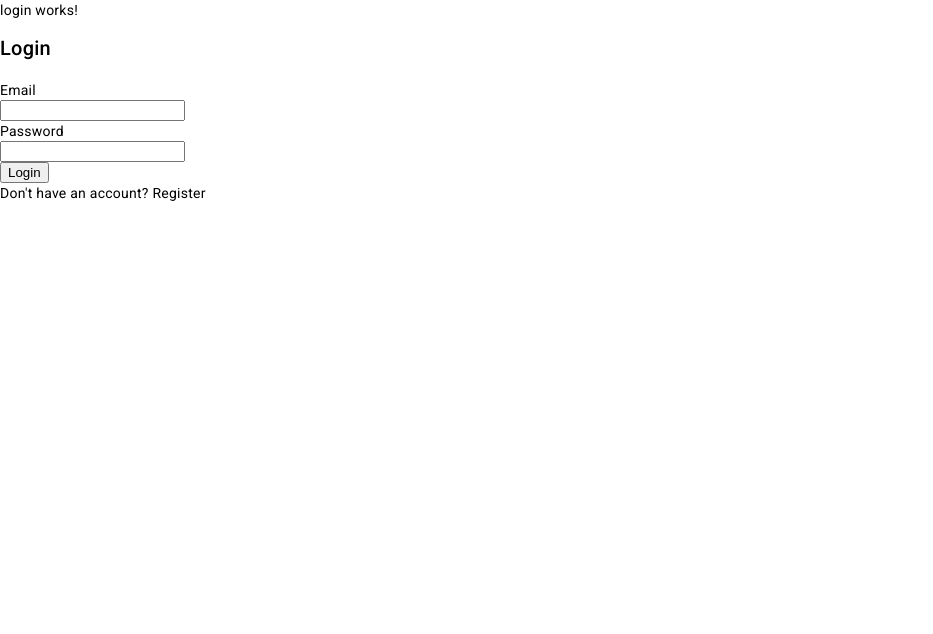
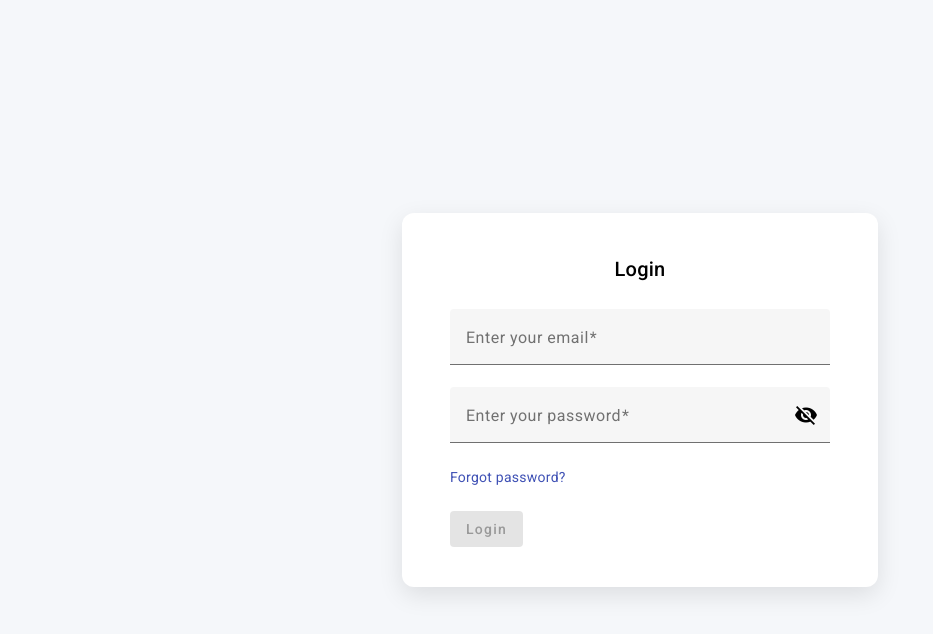
Before and after one commit to manaloerico/metrics-dashboard, an Angular app: page /login in a window 1280 px wide. Shown: the top 634 px of the page, without its empty margins (0-933 px from the left). Built offline with nearby package versions, Linux system fonts and the light colour scheme.

Commit message:
update email login ui

```diff
--- a/src/app/pages/login/login.component.html
+++ b/src/app/pages/login/login.component.html
@@ -1,23 +1,45 @@
-<p>
-  login works!
-</p>
+@let emailCtrl = loginForm.get('email');
+@let passwordCtrl = loginForm.get('password');
 
-<div class="max-w-md mx-auto mt-20 p-6">
-  <h2>Login</h2>
-  <form [formGroup]="loginForm" (ngSubmit)="login()">
-    <div appearance="outline" class="w-full">
-      <div>Email</div>
-      <input matInput formControlName="email" name="email" required />
-    </div>
+<div class="login__wrapper">
+  <div class="login__card">
+    <h2>Login</h2>
 
-    <div appearance="outline" class="w-full">
-      <div>Password</div>
-      <input matInput type="password" formControlName="password" name="password" required />
-    </div>
+    <form [formGroup]="loginForm" (ngSubmit)="login()">
 
-    <button mat-raised-button color="primary" class="w-full mt-4">Login</button>
-  </form>
-  <p class="mt-4 text-sm">
-    Don't have an account? <a routerLink="/register">Register</a>
-  </p>
+      <!-- Email Field -->
+      <mat-form-field class="login__form-field">
+        <mat-label>Enter your email</mat-label>
+        <input matInput type="email" formControlName="email" required />
+        @if (emailCtrl!.invalid && emailCtrl!.touched) {
+        <mat-error>Invalid email</mat-error>
+        }
+      </mat-form-field>
+      <!-- Password Field -->
+      <mat-form-field class="login__form-field">
+        <mat-label>Enter your password</mat-label>
+        <input matInput [type]="hidePassword() ? 'password' : 'text'" formControlName="password" required />
+        <button matIconButton matSuffix (click)="togglePasswordVisibility($event)" [attr.aria-label]="'Hide password'"
+          [attr.aria-pressed]="hidePassword()">
+          <mat-icon>{{hidePassword() ? 'visibility_off' : 'visibility'}}</mat-icon>
+        </button>
+        @if (passwordCtrl!.invalid && passwordCtrl!.touched) {
+        <mat-error>Password required</mat-error>
+        }
+      </mat-form-field>
+
+
+      <div class="login__options">
+        <a href="#">Forgot password?</a>
+      </div>
+      <div class="login__button-container">
+        <button type="submit" mat-raised-button color="primary" class="w-full mt-4" [disabled]="loginForm.invalid">
+          Login
+        </button>
+      </div>
+      @if (loginForm.errors?.['invalidLogin']) {
+      <div class="login__error-message">Invalid email or password</div>
+      }
+    </form>
+  </div>
 </div>
--- a/src/app/pages/login/login.component.scss
+++ b/src/app/pages/login/login.component.scss
@@ -0,0 +1,53 @@
+.login {
+    &__wrapper {
+        width: 100%;
+        height: 100vh;
+        display: flex;
+        justify-content: center;
+        align-items: center;
+        background: #f5f7fa;
+    }
+
+    &__card {
+        background: white;
+        padding: 2.5rem 3rem;
+        border-radius: 12px;
+        box-shadow: 0 8px 24px rgba(0, 0, 0, 0.1);
+        width: 380px;
+    }
+
+    &__form-field {
+        width: 100%;
+    }
+
+    &__error-message {
+        color: #f44336;
+        margin-top: 1rem;
+        text-align: center;
+    }
+
+
+    &__options {
+        display: flex;
+        justify-content: flex-start;
+        margin-top: 0.1rem;
+
+        a {
+            text-decoration: none;
+            color: #3f51b5;
+
+            &:hover {
+                text-decoration: underline;
+            }
+        }
+    }
+
+    &__button-container {
+        margin-top: 1.5rem;
+    }
+}
+
+h2 {
+    text-align: center;
+    margin-bottom: 1.5rem;
+}
--- a/src/app/pages/login/login.component.ts
+++ b/src/app/pages/login/login.component.ts
@@ -1,17 +1,30 @@
 import { CommonModule } from '@angular/common';
-import { Component } from '@angular/core';
+import { Component, signal } from '@angular/core';
 import { FormBuilder, FormsModule, ReactiveFormsModule } from '@angular/forms';
+import { MatButtonModule } from '@angular/material/button';
+import { MatFormFieldModule } from '@angular/material/form-field';
+import { MatIconModule } from '@angular/material/icon';
+import { MatInputModule } from '@angular/material/input';
 import { Router } from '@angular/router';
 import { AuthService } from 'src/app/core/services/auth/auth.service';
 
 @Component({
   standalone: true,
-  imports: [CommonModule, ReactiveFormsModule, FormsModule],
+  imports: [
+    CommonModule,
+    ReactiveFormsModule,
+    FormsModule,
+    MatIconModule,
+    MatFormFieldModule,
+    MatInputModule,
+    MatButtonModule,
+  ],
   selector: 'app-login',
   templateUrl: './login.component.html',
   styleUrls: ['./login.component.scss'],
 })
 export class LoginComponent {
+  hidePassword = signal(true);
   loginForm = this.fb.group({
     email: [''],
     password: [''],
@@ -33,7 +46,14 @@ export class LoginComponent {
   login() {
     this.auth.login(this.email!, this.password!).subscribe({
       next: () => this.router.navigate(['/dashboard']),
-      error: (err) => alert(err.error.message || 'Login failed'),
+      error: (err) => {
+        this.loginForm.setErrors({ invalidLogin: true });
+      },
     });
   }
+
+  togglePasswordVisibility(event: Event): void {
+    this.hidePassword.set(!this.hidePassword());
+    event.stopPropagation();
+  }
 }
```
